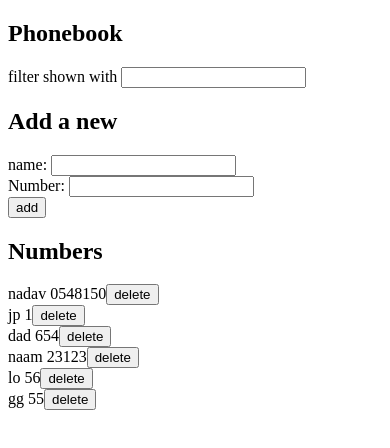
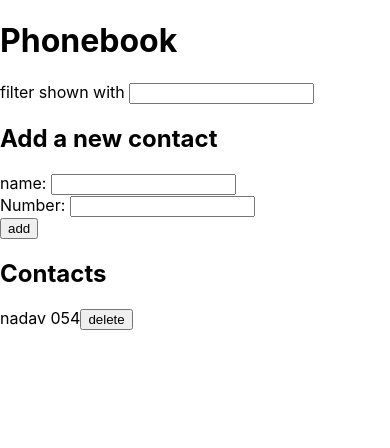
Before and after one commit to nadavyer/Full-stack_course, a React (Create React App) app in the folder part2/phonebook/: page / in a window 390 px wide. Shown: the top 448 px of the page. Built offline with nearby package versions, Linux system fonts and the light colour scheme; data requests are answered from the project's data file.

Commit message:
2.20*: phonebook step12 - completed last step - added catchers and notifications

```diff
--- a/part2/phonebook/db.json
+++ b/part2/phonebook/db.json
@@ -2,33 +2,8 @@
   "persons": [
     {
       "name": "nadav",
-      "number": "0548150",
+      "number": "054",
       "id": 1
-    },
-    {
-      "name": "jp",
-      "number": "1",
-      "id": 2
-    },
-    {
-      "name": "dad",
-      "number": "654",
-      "id": 3
-    },
-    {
-      "name": "naam",
-      "number": "23123",
-      "id": 4
-    },
-    {
-      "name": "lo",
-      "number": "56",
-      "id": 5
-    },
-    {
-      "name": "gg",
-      "number": "55",
-      "id": 6
     }
   ]
 }
--- a/part2/phonebook/src/Components/App.js
+++ b/part2/phonebook/src/Components/App.js
@@ -1,16 +1,21 @@
 import React, { useState, useEffect } from 'react'
-import PersonsList from './PersonsList.js'
-import Filter from './Filter.js'
+
+import PersonsList from './PersonsList'
+import Filter from './Filter'
 import PersonForm from './PersonForm'
+import Notification from './Notification'
+
 import personsServices from '../services/personsServices'
 
 
 const App = () => {
 
   const [persons, setPersons] = useState([])
-  const [ name, setName ] = useState('')
-  const [ number, setNumber ] = useState('')
-  const [ filter, setFilter ] = useState('')
+  const [ name, setName ] = useState("")
+  const [ number, setNumber ] = useState("")
+  const [ filter, setFilter ] = useState("")
+  const [notification, setNotification] = useState(null);
+  const [errorMessage, setErrorMessage] = useState(null);
 
   const getAllPersons = () => {
     personsServices
@@ -25,9 +30,71 @@ const App = () => {
   const updatePerson = (origPerson) => {
     const updatedPerson = { ...origPerson, number: number }
     personsServices
-    .update(updatedPerson.id, updatedPerson)
-    .then(personToSet =>
-      setPersons(persons.map(person => person.id !== origPerson.id ? person : personToSet)))
+      .update(updatedPerson.id, updatedPerson)
+        .then(personToSet => {
+          setPersons(persons.map(person => person.id !== origPerson.id ? person : personToSet))
+        })
+        .catch(error => {
+          showErrorMessageDelete(origPerson.name)
+          setPersons(persons.filter(p => p.id !== origPerson.id))
+        })
+  }
+
+  const addPerson = (event) => {
+    event.preventDefault()
+    if(persons.map(person => person.name).includes(name) && validateName() && validateNumber()) { //update person
+        if (window.confirm(`${name} is already added to phonebook, replace old number with a new one?`)) {
+          const origPerson = persons.find(p => p.name === name)
+          updatePerson(origPerson)
+          showNotification(origPerson.name, 'updated')
+        }
+    }else {//add new person
+      if (validateName() && validateNumber() ) {
+        const personObj = {name, number}
+          personsServices
+          .create(personObj)
+          .then(addedPerson =>
+            setPersons(persons.concat(addedPerson)))
+            showNotification(name, 'added')
+      }
+    }
+    setName('')
+    setNumber('')
+  }
+
+  const handleDeleteBtn = (id) => {
+    const personToDel = persons.find(person => person.id === id)
+    if (window.confirm(`Delete ${personToDel.name}?`)){
+      personsServices
+        .remove(id)
+          .then(() => { setPersons(persons.filter(person =>
+            person.id !== id))
+            showNotification(personToDel.name, 'deleted')
+          })
+        .catch(error => {
+            showErrorMessageDelete(personToDel.name)
+            setPersons(persons.filter(p => p.id !== id))
+          })
+    }
+
+  }
+
+  const showNotification = (personName, text) => {//text = updated or deleted or added
+    setNotification(
+      `Contact '${personName}' has ${text}`
+    )
+    setTimeout(() => {
+      setNotification(null)
+    }, 5000)
+  }
+
+  const showErrorMessageDelete = (personName) => {
+    setErrorMessage(
+      `Contact '${personName}' has already deleted`
+    )
+    setTimeout(() => {
+      setErrorMessage(null)
+    }, 5000)
   }
 
   const validateName = () => {
@@ -50,39 +117,6 @@ const App = () => {
     return true;
   }
 
-
-  const addPerson = (event) => {
-    event.preventDefault()
-    if(persons.map(person => person.name).includes(name) && validateName() && validateNumber()) { //update person
-        if (window.confirm(`${name} is already added to phonebook, replace old number with a new one?`)) {
-          const origPerson = persons.find(p => p.name === name)
-          updatePerson(origPerson)
-        }
-    }else {//add new person
-      if (validateName() && validateNumber() ) {
-        const personObj = {name, number}
-          personsServices
-          .create(personObj)
-          .then(addedPerson =>
-            setPersons(persons.concat(addedPerson)))
-      }
-    }
-    setName('')
-    setNumber('')
-  }
-
-
-  const handleDeleteBtn = (id) => {
-    const personToDel = persons.find(person => person.id === id)
-    if (window.confirm(`Delete ${personToDel.name}?`)){
-      personsServices
-    .remove(id)
-    .then(setPersons(persons.filter(person =>
-      person.id !== id)))
-    }
-
-  }
-
   const handleNameChange = (event) => {
     setName(event.target.value)
   }
@@ -101,12 +135,16 @@ const App = () => {
 
   return (
     <div>
-      <h2>Phonebook</h2>
+      <h1>Phonebook</h1>
+      {errorMessage ?
+      <Notification message={errorMessage} isError={true} /> : null}
+      {notification ?
+      <Notification message={notification} isError={false} /> : null }
       <Filter value={filter} onChange={handleFilterChange} />
-      <h2>Add a new</h2>
+      <h2>Add a new contact</h2>
       <PersonForm onSubmit={addPerson} name={name} onNameChange={handleNameChange}
       number={number} onNumberChange={handleNumberChange} />
-      <h2>Numbers</h2>
+      <h2>Contacts</h2>
       <PersonsList filteredPersons={filteredPersons} handleDeleteBtn={handleDeleteBtn} />
 
     </div>
--- /dev/null
+++ b/part2/phonebook/src/Components/Notification.js
@@ -0,0 +1,13 @@
+import React from 'react'
+
+const Notification = ({ message, isError }) => {
+
+    const type = isError ? "error" : "notification"
+    return(
+        <div className={type}>
+            {message}
+        </div>
+    )
+}
+
+export default Notification
--- a/part2/phonebook/src/index.css
+++ b/part2/phonebook/src/index.css
@@ -11,3 +11,23 @@ code {
   font-family: source-code-pro, Menlo, Monaco, Consolas, 'Courier New',
     monospace;
 }
+
+.notification {
+  color: green;
+  background: lightgrey;
+  font-size: 20;
+  border-style: solid;
+  border-radius: 5;
+  padding: 10;
+  margin-bottom: 10;
+}
+
+.error {
+  color: red;
+  background: lightgrey;
+  font-size: 20;
+  border-style: solid;
+  border-radius: 5;
+  padding: 10;
+  margin-bottom: 10;
+}
--- a/part2/phonebook/src/index.js
+++ b/part2/phonebook/src/index.js
@@ -1,6 +1,7 @@
 import React from 'react'
 import ReactDOM from 'react-dom'
 import App from './Components/App.js'
+import './index.css'
 
 
 
```
